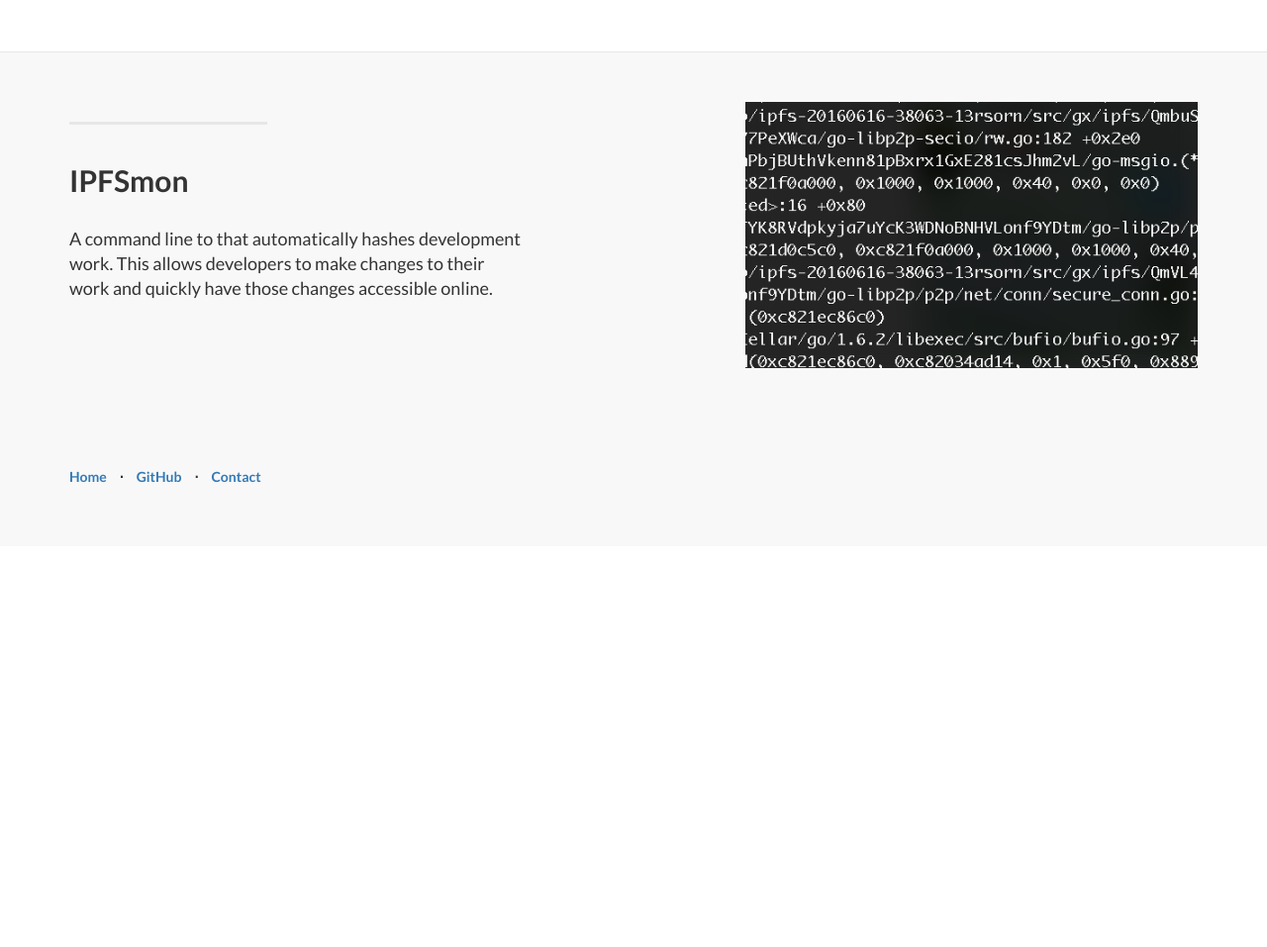
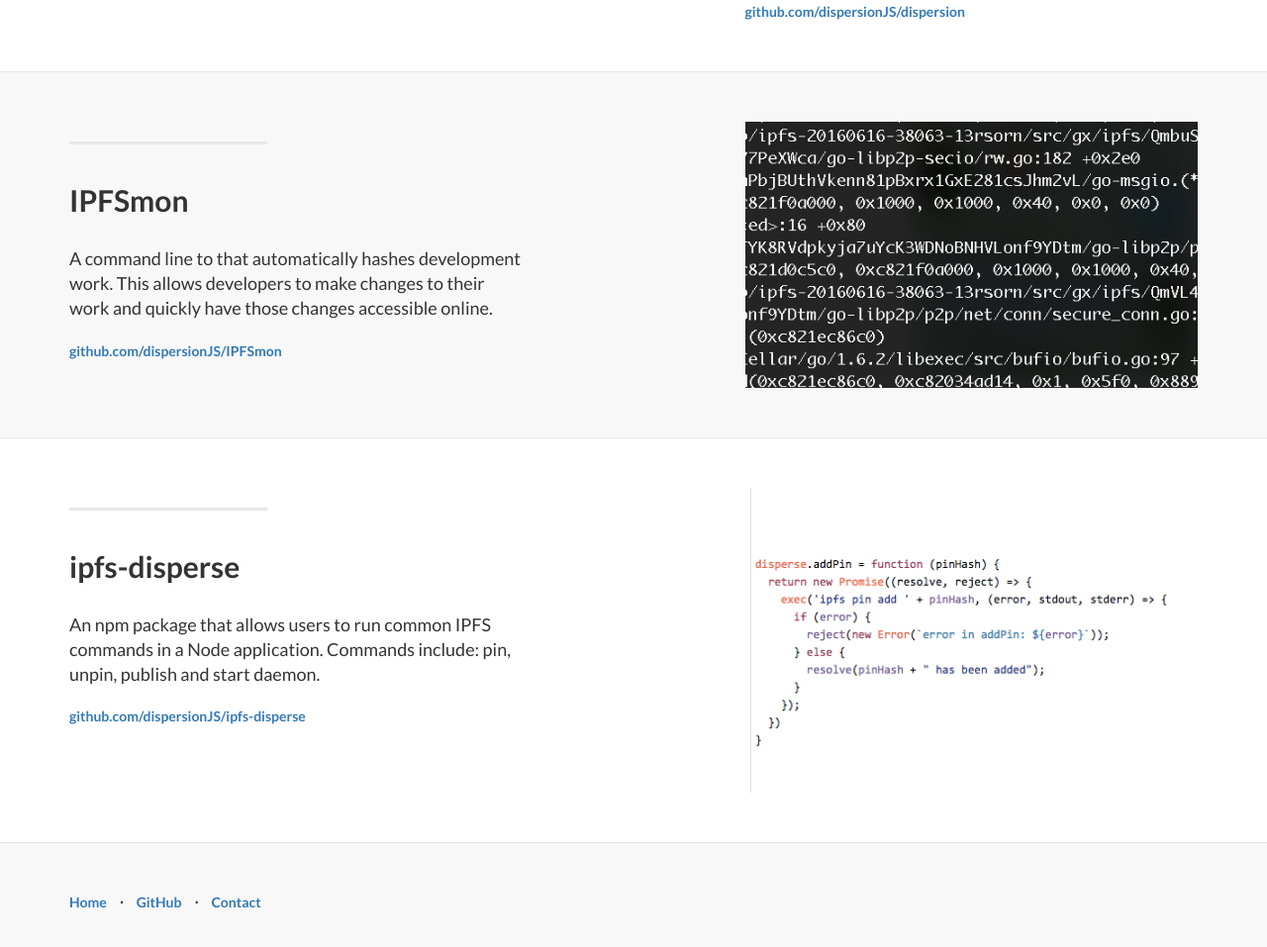
Before and after one commit to mrrockabilly/dispersion-landing-page, a plain HTML site: page index.html in a window 1280 px wide. Shown: the part 1383-2340 px from the top of the page at 99% size. Before the commit the page ends 1935 px from the top, so only its background shows below. Drawn offline with Linux system fonts and the light colour scheme.

Commit message:
added ipfs-disperse and github links to landing page

```diff
--- a/index.html
+++ b/index.html
@@ -20,13 +20,6 @@
     <!-- Custom Fonts -->
     <link href="font-awesome/css/font-awesome.min.css" rel="stylesheet" type="text/css">
     <link href="https://fonts.googleapis.com/css?family=Lato:300,400,700,300italic,400italic,700italic" rel="stylesheet" type="text/css">
-
-    <!-- HTML5 Shim and Respond.js IE8 support of HTML5 elements and media queries -->
-    <!-- WARNING: Respond.js doesn't work if you view the page via file:// -->
-    <!--[if lt IE 9]>
-        <script src="https://oss.maxcdn.com/libs/html5shiv/3.7.0/html5shiv.js"></script>
-        <script src="https://oss.maxcdn.com/libs/respond.js/1.4.2/respond.min.js"></script>
-    <![endif]-->
     <link rel="icon" href="img/DandilionPedal.png">
 
 </head>
@@ -44,6 +37,7 @@
                     <span class="icon-bar"></span>
                     <span class="icon-bar"></span>
                 </button>
+                <!--a class="navbar-brand topnav" href="#">Dispersion</a-->
                 <a class="navbar-brand topnav" href="#">Dispersion</a>
             </div>
             <!-- Collect the nav links, forms, and other content for toggling -->
@@ -121,6 +115,7 @@
                     <div class="clearfix"></div>
                     <h2 class="section-heading">Desktop Application</h2>
                     <p class="lead">Features the ability to drag files and folders and post them to IPFS. These can then be then shared using a hash key. Data from others can also be pinned to your local node. </p>
+                    <a href="https://github.com/Dispersionjs/dispersion">github.com/dispersionJS/dispersion</a>
                 </div>
                 <div class="col-lg-5 col-sm-pull-6  col-sm-6">
                     <img class="img-responsive" src="img/app.png" alt="">
@@ -143,9 +138,32 @@
                     <div class="clearfix"></div>
                     <h2 class="section-heading">IPFSmon</h2>
                     <p class="lead">A command line to that automatically hashes development work. This allows developers to make changes to their work and quickly have those changes accessible online.  </p>
+                    <a href="https://github.com/Dispersionjs/ipfsmon">github.com/dispersionJS/IPFSmon</a>
                 </div>
                 <div class="col-lg-5 col-lg-offset-2 col-sm-6">
                     <img class="img-responsive" src="img/cli6.png" alt="">
+                </div>
+            </div>
+
+        </div>
+        <!-- /.container -->
+
+    </div>
+
+    <div class="content-section-b">
+
+        <div class="container">
+
+            <div class="row">
+                <div class="col-lg-5 col-sm-6">
+                    <hr class="section-heading-spacer">
+                    <div class="clearfix"></div>
+                    <h2 class="section-heading">ipfs-disperse</h2>
+                    <p class="lead">An npm package that allows users to run common IPFS commands in a Node application. Commands include: pin, unpin, publish and start daemon. </p>
+                    <a href="https://github.com/Dispersionjs/ipfs-disperse">github.com/dispersionJS/ipfs-disperse</a>
+                </div>
+                <div class="col-lg-5 col-lg-offset-2 col-sm-6">
+                    <img class="img-responsive" src="img/disperse.png" alt="">
                 </div>
             </div>
 
```
Also changed, not shown: img/disperse.png (added).
